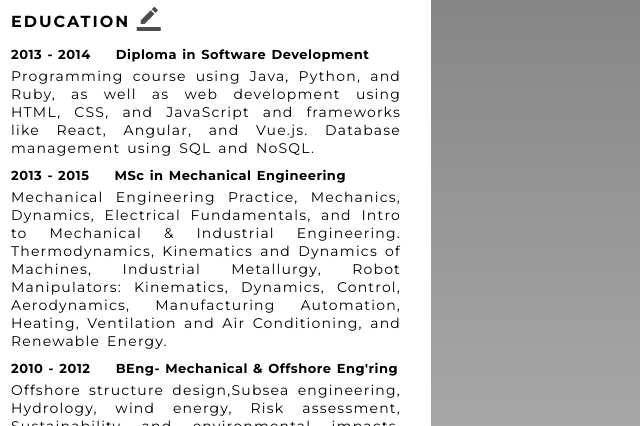
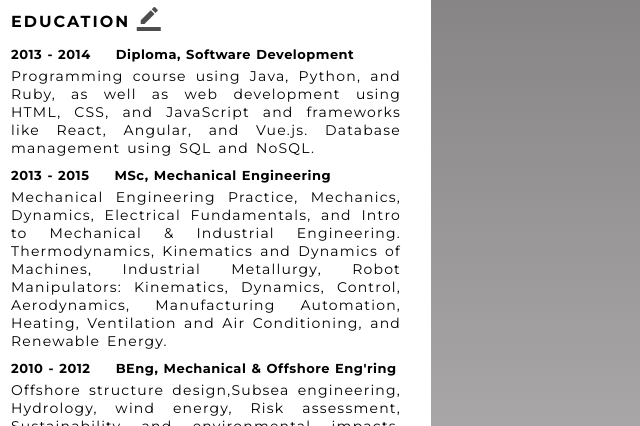
Before and after one commit to AndrewOhwoka/sprintTwoPersonal, a plain HTML site: page index.html in a window 1280 px wide. Shown: the part 459-885 px from the top of the page, 534-1174 px from the left. Drawn offline with Linux system fonts and the light colour scheme.

Commit message:
FinalCommit

```diff
--- a/index.html
+++ b/index.html
@@ -123,7 +123,7 @@
         <div class="box-2">
           <h2>EDUCATION <i class="material-icons icons3">border_color</i></h2>
           <p class="p3">
-            2013 - 2014 <span>Diploma in Software Development</span>
+            2013 - 2014 <span>Diploma, Software Development</span>
           </p>
           <p class="p2">
             Programming course using Java, Python, and Ruby, as well as web
@@ -131,7 +131,7 @@
             React, Angular, and Vue.js. Database management using SQL and NoSQL.
           </p>
           <p class="p3">
-            2013 - 2015 <span>MSc in Mechanical Engineering</span>
+            2013 - 2015 <span>MSc, Mechanical Engineering</span>
           </p>
           <p class="p2">
             Mechanical Engineering Practice, Mechanics, Dynamics, Electrical
@@ -142,7 +142,7 @@
             Conditioning, and Renewable Energy.
           </p>
           <p class="p3">
-            2010 - 2012 <span>BEng- Mechanical & Offshore Eng'ring</span>
+            2010 - 2012 <span>BEng, Mechanical & Offshore Eng'ring</span>
           </p>
           <p class="p2">
             Offshore structure design,Subsea engineering, Hydrology, wind
@@ -152,7 +152,7 @@
         </div>
         <div class="box-2">
           <h2>REFERENCES <i class="material-icons">library_books</i></h2>
-          <p class="p2">Availabe Upon Request</p>
+          <p class="p2">Availabe Upon Request.</p>
         </div>
       </div>
     </div>
--- a/script.js
+++ b/script.js
@@ -6,7 +6,7 @@ const profileImage = document.getElementById('profileImage');
 function updateContent() {
     // Check current text and change it accordingly
     if (header.textContent === 'Andrew Ohwoka') {
-        header.textContent = 'Welcome to Andrew Ohwoka\'s resume.';
+        header.textContent = ' Andrew\'s resume';
         profileImage.src = "./image/AndrewOhwoka1.jpg"; // Change image
 
     } else {
```
Also changed, not shown: figmaPageOne.png (added), figmaPageTwo.png (added).
